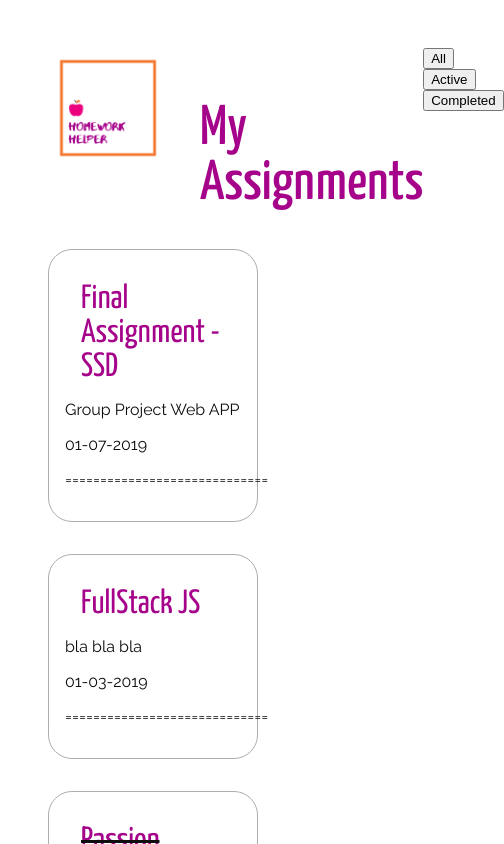
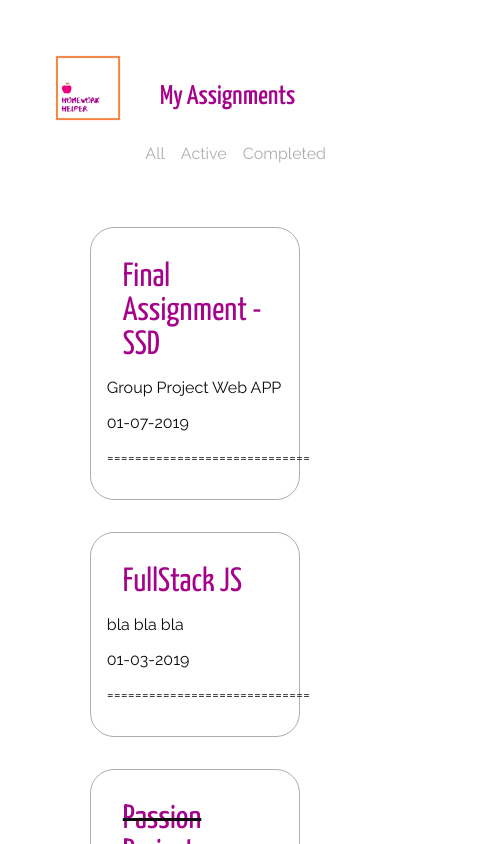
Before and after one commit to denismaltev/AssignmentTracker_Client, a React (Create React App) app in the folder homework-tracker/: page / in a window 390 px wide. Shown: the top 844 px of the page, 504 px wide, since content can reach past the window. Built offline with nearby package versions, Linux system fonts and the light colour scheme.

Commit message:
#21 Added header styling + responsive

```diff
--- a/homework-tracker/src/App.css
+++ b/homework-tracker/src/App.css
@@ -14,7 +14,14 @@
 
 .header {
   display: flex;
-  flex: 1
+  flex: 1;
+  justify-content: space-between;
+  padding-bottom: 3rem;
+  width: 80%
+}
+
+.brand {
+  display: flex;
 }
 
 .header img {
@@ -32,15 +39,76 @@
   font-size: 3.5rem;
 }
 
-.sortButtons {
-  justify-items: flex-end;
+.sortLinks {
+  display: flex;
+  align-self: flex-end;
+  justify-content: space-evenly;
+}
+
+.headerLink {
+  border: none;
+  color: #adadad;
+  font-size: 1.25rem;
+  margin-right: 1rem;
+  text-align: center;
+
+}
+
+.headerLink:hover {
+  text-decoration: none;
+  border-bottom: 1px solid #f25244
+}
+
+/* .headerLink:active,
+.headerLink:focus {
+  color: #0D0D0D;
+  border-bottom: 1px solid #f25244
+} */
+
+@media screen and (max-width: 1000px) {
+  .header {
+    flex-direction: column;
+    width: 100%
+  }
+
+  .header h1 {
+    font-size: 2.7rem;
+  }
+
+  .header img {
+    width: 6rem;
+    height: 6rem;
+  }
+
+  .headerLink {
+    font-size: 1.1rem;
+  }
+}
+
+@media screen and (max-width: 500px) {
+  .header h1 {
+    font-size: 1.7rem;
+  }
+
+  .header img {
+    width: 5rem;
+    height: 5rem;
+  }
+
+  .headerLink {
+    font-size: 1rem;
+  }
+}
+
+.wrapper {
+  margin: 0 auto
 }
 
 .Card {
   width: 60%;
   border: 1px solid #adadad;
   border-radius: 1.5rem;
-  margin-bottom: 2rem;
+  margin: 0 auto 2rem;
   padding: 1rem;
 }
 
--- a/homework-tracker/src/components/MyAssignments.js
+++ b/homework-tracker/src/components/MyAssignments.js
@@ -53,14 +53,17 @@ export default function MyAssignments() {
   return (
     <div>
       <div className="header">
+        <div className="brand">
       <img src= {Logo} />
       <h1>My Assignments</h1>
-      <div className="sortButtons">
-      <Button className="headerButton" onClick={showAllAssignments}>All</Button>
-      <Button className="headerButton" onClick={showOnlyActiveAssignments}>Active</Button>
-      <Button className="headerButton" onClick={showOnlyCompletedAssignments}>Completed</Button>
+      </div>
+      <div className="sortLinks">
+      <p className="headerLink" onClick={showAllAssignments}>All</p>
+      <p className="headerLink" onClick={showOnlyActiveAssignments}>Active</p>
+      <p className="headerLink" onClick={showOnlyCompletedAssignments}>Completed</p>
       </div>
       </div>
+      <div className="wrapper">
       {fakeDataArray.map(assignment =>
         (completed && assignment.isDone) || (active && !assignment.isDone) ? (
           <Assignment key={assignment.title} assignment={assignment} />
@@ -68,6 +71,7 @@ export default function MyAssignments() {
           <p key={assignment.title}></p>
         )
       )}
+      </div>
     </div>
   );
 }
```
